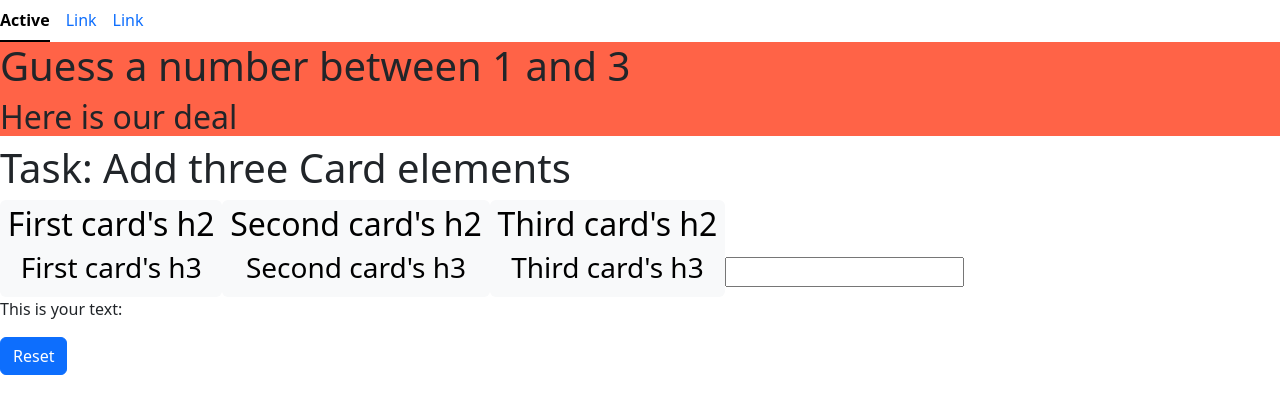
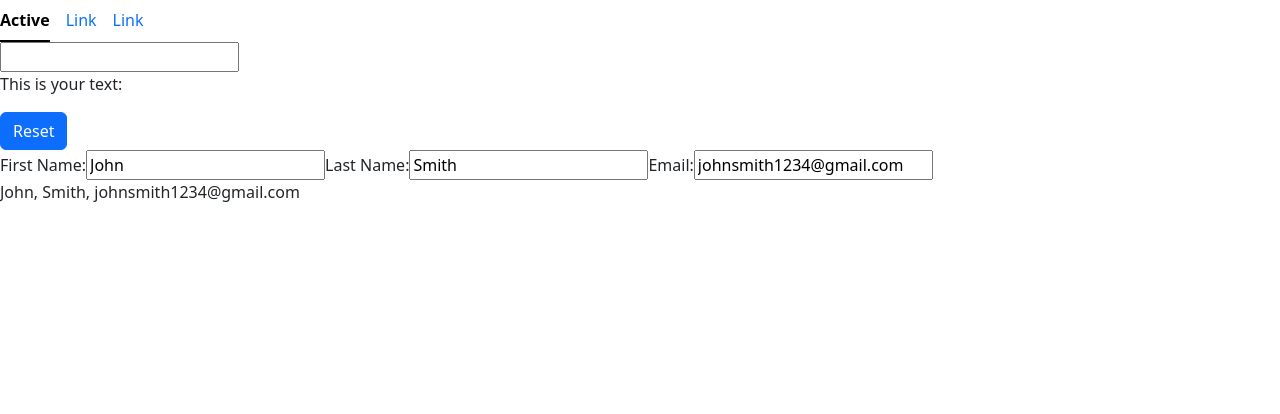
Before and after one commit to saji2000/meta-react, a React (Vite) app: page / in a window 1280 px wide. Shown: the top 414 px of the page. Built offline with nearby package versions, Linux system fonts and the light colour scheme.

Commit message:
utlizing useState to change the state of a form

```diff
--- a/src/App.tsx
+++ b/src/App.tsx
@@ -3,17 +3,19 @@ import Nav from "./components/Nav";
 import Promo from "./components/Promo";
 import Card from "./components/Card";
 import Button from "./components/Button";
+import Form from "./components/Form";
 
 function App() {
   return (
     <>
       <Nav />
-      <Promo price={100}>Here is our deal</Promo>
+      {/* <Promo price={100}>Here is our deal</Promo>
       <h1>Task: Add three Card elements</h1>
       <Card h2="First card's h2" h3="First card's h3" />
       <Card h2="Second card's h2" h3="Second card's h3" />
-      <Card h2="Third card's h2" h3="Third card's h3" />
+      <Card h2="Third card's h2" h3="Third card's h3" /> */}
       <Button />
+      <Form />
     </>
   );
 }
--- a/src/components/Button.tsx
+++ b/src/components/Button.tsx
@@ -6,6 +6,7 @@ function Button() {
   const handleChanges = (e: React.ChangeEvent<HTMLInputElement>) => {
     setText(e.target.value);
   };
+
   return (
     <>
       <input value={inputText} onChange={handleChanges}></input>
--- /dev/null
+++ b/src/components/Form.tsx
@@ -0,0 +1,50 @@
+import { useState } from "react";
+
+const Form = () => {
+  const [form, setForm] = useState({
+    firstName: "John",
+    lastName: "Smith",
+    email: "johnsmith1234@gmail.com",
+  });
+
+  const handleChange = (e: React.ChangeEvent<HTMLInputElement>) => {
+    const { name, value } = e.target;
+    setForm((prevForm) => ({
+      ...prevForm,
+      [name]: value,
+    }));
+  };
+
+  return (
+    <>
+      <form>
+        <label>First Name: </label>
+        <input
+          type="text"
+          name="firstName"
+          value={form.firstName}
+          onChange={handleChange}
+        ></input>
+        <label> Last Name: </label>
+        <input
+          type="text"
+          name="lastName"
+          value={form.lastName}
+          onChange={handleChange}
+        ></input>
+        <label> Email: </label>
+        <input
+          type="email"
+          name="email"
+          value={form.email}
+          onChange={handleChange}
+        ></input>
+        <p>
+          {form.firstName}, {form.lastName}, {form.email}
+        </p>
+      </form>
+    </>
+  );
+};
+
+export default Form;
```
